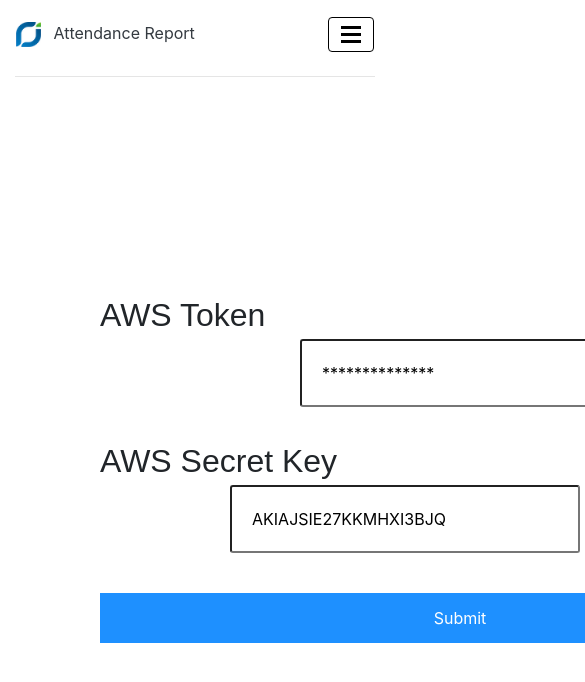
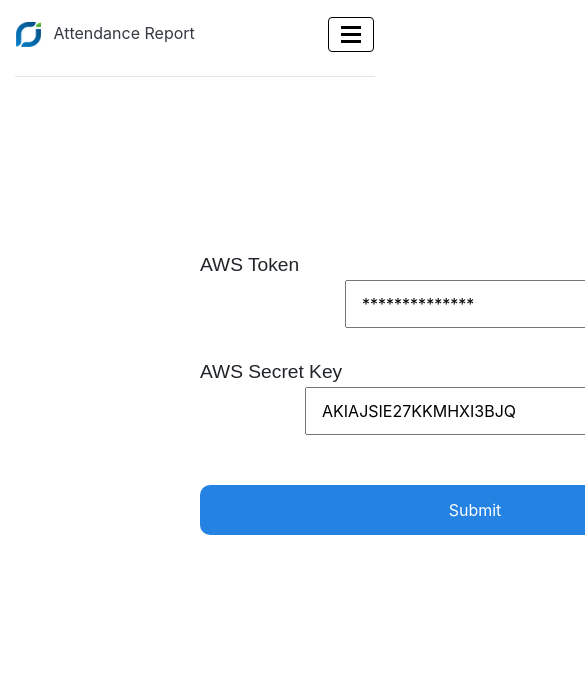
Before and after one commit to Neeraj452/HDFS-Statement-To-Tally-Auto-BRS-format, a React (Create React App) app: page / in a window 390 px wide. Shown: the top 682 px of the page, 585 px wide, since content can reach past the window. Built offline with nearby package versions, Linux system fonts and the light colour scheme.

Commit message:
first commit

```diff
--- a/src/App.css
+++ b/src/App.css
@@ -1,63 +1,69 @@
 .UserInput{
-      margin-top: 150px;
+      margin-top: 110px;
 }
 
 .Employee1{
-      margin-left: 360px;
-      margin-top: 20px;
+      margin-left: 450px;
+      margin-top: 30px;
 }
 .Employee1 input[type=text]{
-      width: 320px;
-      padding: 15px 20px 15px 15px;
-      margin-left: 280px;
-      border-radius: 5px;
-      box-sizing: border-box;
+      width: 300px;
+      padding: 10px 20px 10px 15px;
+      margin-left: 220px;
+
+
 }
 
 .Employee{
-      margin-left: 360px;
+      margin-left: 450px;
 }
 .Employee input[type=text]{
-      width: 320px;
-      padding: 15px 20px 15px 15px;
-      margin-left: 330px;
-      border-radius: 5px;
-      box-sizing: border-box;
+      width: 300px;
+      padding: 10px 20px 10px 15px;
+      margin-left: 260px;
+
+
 }
 .btn1{
+      margin: 50px 0px 0px 450px;
+      color:white;
+      background-color: rgb(36, 131, 226);;
+      height: 50px;
+      width: 660px;
+      border-style: none;
+      border-radius: 10px;
+}
 
-      margin: 50px 0px 0px 350px;
-      color: white;
-      background-color: dodgerblue;
-      height: 50px;
-      width: 800px;
-      border-style: none;
-      transition-duration: 0.4s;
-}
-.btn1:hover{
-      background-color: blue;
-}
 .heading{
       text-align: center;
 }
 .lebel1{
-      font-weight: 300px;
-      font-size: 150%;
-      font-family:  'Arial', sans-serif;
+      font-size: 120%;
+      font-family:  Arial, sans-serif;
 
 }
 
 .lebel2{
-      font-weight: 300px;
-      font-size: 150%;
-      font-family:  'Arial', sans-serif;
+      font-size: 120%;
+      font-family:  Arial, sans-serif;
 }
 .btn-primary {
       width: 100px;
+      height: 42px;
+      border-radius: 8px;
+      border-style: none;
+
+}
+.dropzone-content{
+      padding: 5px 0px 20px 0px;
 }
 
 .btn-danger{
       width: 100px;
+      height: 42px;
+      border-radius: 8px;
+      border-style: none;
+
 }
 
 @media(max-width:1110px){
@@ -68,99 +74,50 @@
       }
 
       .Employee1 input[type=text]{
-            width: 350px;
-            padding: 15px 20px 15px 15px;
+            width: 300px;
+            padding: 10px 20px 10px 15px;
             margin-left: 105px;
-            border-radius: 3px;
-            box-sizing: border-box;
+
+
       }
       .Employee{
             margin-top: 100px;
             margin-left:200px;
       }
       .Employee input[type=text]{
-            width: 350px;
-            padding: 15px 20px 15px 15px;
-            margin-left: 160px;
-            border-radius: 3px;
-            box-sizing: border-box;
+            width: 300px;
+            padding: 10px 20px 10px 15px;
+            margin-left: 145px;
+
       }
 
       .lebel1{
             margin-top: 10px;
-            font-weight: 100px;
-            font-size: 150%;
-            font-family:  'Arial', sans-serif;
+            font-size: 120%;
+            font-family:  Arial, sans-serif;
 
       }
 
       .lebel2{
             font-weight: 10px;
-            font-size: 150%;
-            font-family:  'Arial', sans-serif;
+            font-size: 120%;
+            font-family:  Arial, sans-serif;
       }
 
       .btn1{
 
-            margin: 40px 0px 0px 200px;
-            color: white;
-            background-color: dodgerblue;
+            margin: 50px 0px 0px 200px;
+            color:white;
+            background-color:rgb(36, 131, 226);
             height: 50px;
-            width: 630px;
+            width: 550px;
+            border-style: none;
+            border-radius: 10px;
       }
 
 
 }
 
-
-@media(max-width:450px){
-
-      .Employee1{
-            margin-left: 100px;
-            margin-top: 30px;
-      }
-
-      .Employee1 input[type=text]{
-            width: 350px;
-            padding: 20px 10px 20px 20px;
-            margin-left: 130px;
-            border-radius: 3px;
-            box-sizing: border-box;
-      }
-      .Employee{
-            margin-top: 100px;
-            margin-left:100px;
-      }
-      .Employee input[type=text]{
-            width: 350px;
-            padding: 20px 10px 20px 20px;
-            margin-left: 200px;
-            border-radius: 3px;
-            box-sizing: border-box;
-      }
-
-      .lebel1{
-            margin-top: 10px;
-            font-weight: 100px;
-            font-size: 200%;
-            font-family:  'Arial', sans-serif;
-
-      }
-
-      .lebel2{
-            font-weight: 10px;
-            font-size: 200%;
-            font-family:  'Arial', sans-serif;
-      }
-
-      .btn1{
-
-            margin: 40px 0px 0px 100px;
-            color: white;
-            background-color: dodgerblue;
-            height: 50px;
-            width: 720px;
-      }
-
+.pt1{
 
 }
--- a/src/components/Employee.js
+++ b/src/components/Employee.js
@@ -78,7 +78,7 @@ function Employee() {
             <div className="container mb-5">
             <div className="row">
              <div className="col-12 mx-auto text-center">
-                <h5 className="mb-3">
+                <h5 className="mb-4">
                 <strong>Employee Table</strong>
                 </h5>
                     <table className="table table-striped">
@@ -96,7 +96,7 @@ function Employee() {
                             <td><input  type="text" onChange={(event)=> setUsername(event.target.value)}  onfocus="this.value=''" value={username}/></td>
                             <td><input  type="text" onChange={(event)=> setFull_name(event.target.value)}  value={full_name}/></td>
                             <td><input  type="text" onChange={(event)=> setCompany(event.target.value)}   value={company}/></td>
-                            <td><button type="button" onClick={handleSubmit} className="btn-primary">ADD</button></td>
+                            <td><button type="button" onClick={handleSubmit} className="btn-primary">Add</button></td>
 
                        </tr>
                         <tbody>
--- a/src/components/UploadRecord.js
+++ b/src/components/UploadRecord.js
@@ -45,10 +45,18 @@ function UploadRecord() {
             if(h===12){
                 h = 12
             }
-            else if(h>12){
-                h=h-12
+            if(h>12){
+                h= h-12
             }
-            const time = h + ":"+ d.getMinutes() +" "+suffix
+            if(h<10){
+                  h= "0"+h
+            }
+            var m = d.getMinutes()
+            if(m<10){
+                  m= "0"+m
+            }
+
+            const time = h + ":"+ m +" "+suffix
             const date =(monthNames[d.getMonth()] +" " + d.getDate() +" " +d.getFullYear() + " "+ time)
             const object ={
                   id:myState.FileData.length > 0 ? myState.FileData[myState.FileData.length-1].id + 1 : 1,
@@ -85,11 +93,11 @@ function UploadRecord() {
                 <h5 className="mb-3">
                 <strong></strong>
                 </h5>
-                    <table className="table table-striped">
+                    <table className="table  table-striped">
                         <thead>
-                        <tr>
+                        <tr  className="">
                             <th>#</th>
-                            <th>Username</th>
+                            <th  className="pl-5 ml-5">Username</th>
                             <th>Date</th>
                             <th></th>
                         </tr>
@@ -99,10 +107,10 @@ function UploadRecord() {
                              fileData &&(fileData).map((Element,index)=>{
                                        const {id,name,date} = Element
                                        return (
-                                             <tr><td>{index+1}</td>
-                                             <td>{name}</td>
-                                             <td >{date}</td>
-                                             <td><a href={item} download={name} onClick={Download}><button type="button" className="btn-primary">Download</button></a> <button onClick={()=>dataClear(name,id)} className="btn-danger">Remove</button></td>
+                                             <tr><td className="">{index+1}</td>
+                                             <td className="pt-3 pl-5 ml-5" >{name}</td>
+                                             <td className=" pt-3 ">{date}</td>
+                                             <td className=""><a href={item} download={name} onClick={Download}><button type="button" className="btn-primary  ">Download</button></a> <button onClick={()=>dataClear(name,id)} className="btn-danger  ">Remove</button></td>
                                              </tr>
                                        )
                                  })
```
